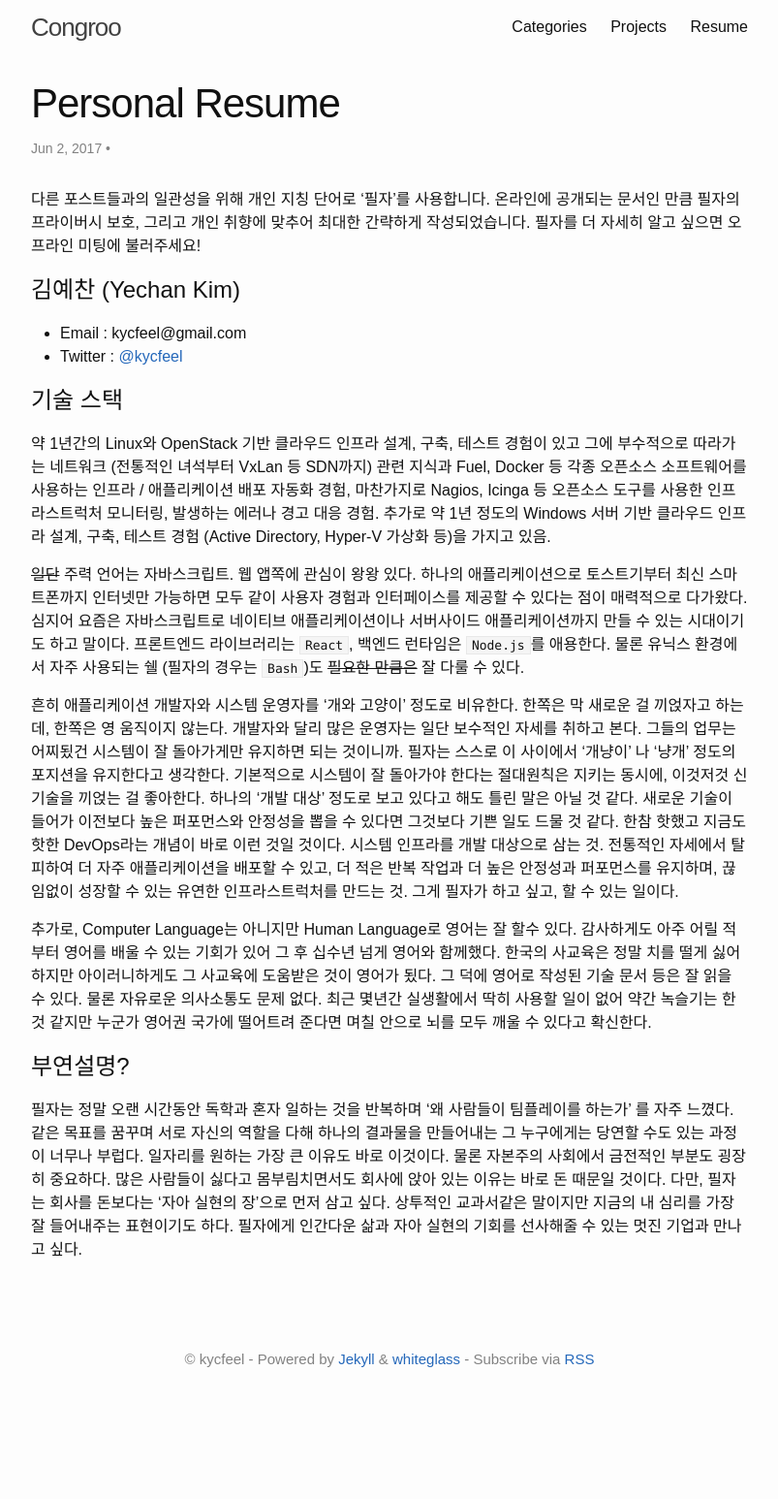
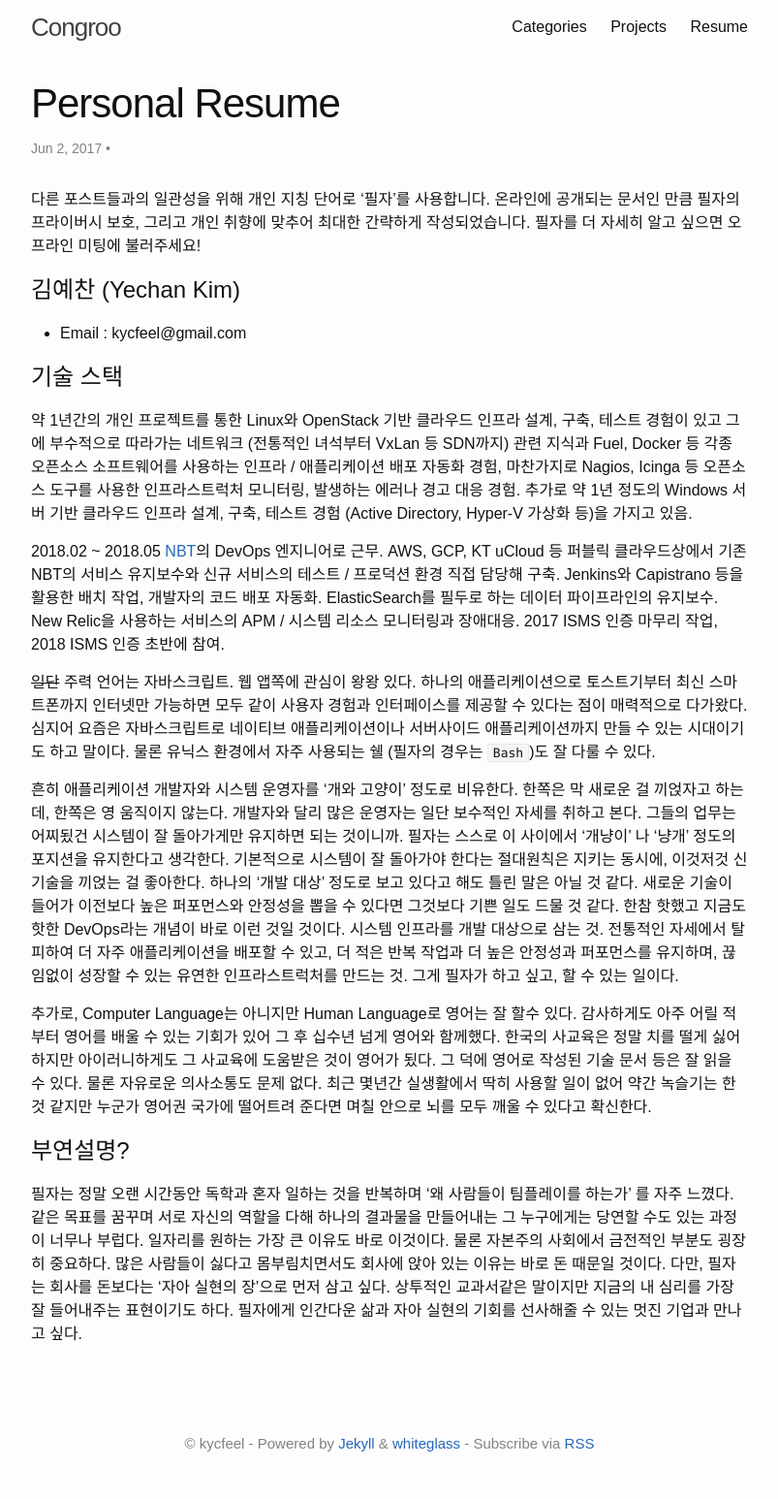
Before and after one commit to kycfeel/kycfeel.github.io, a Jekyll site: the page built from resume.md, in a window 1280 px wide. Shown: the whole page at 97% size, without its empty margins (238-1041 px from the left). Built offline with Jekyll 4.4.1, drawn with Linux system fonts in a browser that asks for light colours; comment, search, counter and statistics services are not loaded; before the commit the page ends 1459 px from its top, so only the background shows below that.

Commit message:
resume 최신 정보로 갱신.

```diff
--- a/resume.md
+++ b/resume.md
@@ -11,14 +11,15 @@ categories: Resume
 ========================
 
 - Email : kycfeel@gmail.com
-- Twitter : [@kycfeel](https://twitter.com/kycfeel)
 
 기술 스택
 ========================
 
-약 1년간의 Linux와 OpenStack 기반 클라우드 인프라 설계, 구축, 테스트 경험이 있고 그에 부수적으로 따라가는 네트워크 (전통적인 녀석부터 VxLan 등 SDN까지) 관련 지식과 Fuel, Docker 등 각종 오픈소스 소프트웨어를 사용하는 인프라 / 애플리케이션 배포 자동화 경험, 마찬가지로 Nagios, Icinga 등 오픈소스 도구를 사용한 인프라스트럭처 모니터링, 발생하는 에러나 경고 대응 경험. 추가로 약 1년 정도의 Windows 서버 기반 클라우드 인프라 설계, 구축, 테스트 경험 (Active Directory, Hyper-V 가상화 등)을 가지고 있음.
+약 1년간의 개인 프로젝트를 통한 Linux와 OpenStack 기반 클라우드 인프라 설계, 구축, 테스트 경험이 있고 그에 부수적으로 따라가는 네트워크 (전통적인 녀석부터 VxLan 등 SDN까지) 관련 지식과 Fuel, Docker 등 각종 오픈소스 소프트웨어를 사용하는 인프라 / 애플리케이션 배포 자동화 경험, 마찬가지로 Nagios, Icinga 등 오픈소스 도구를 사용한 인프라스트럭처 모니터링, 발생하는 에러나 경고 대응 경험. 추가로 약 1년 정도의 Windows 서버 기반 클라우드 인프라 설계, 구축, 테스트 경험 (Active Directory, Hyper-V 가상화 등)을 가지고 있음.
 
-~~일단~~ 주력 언어는 자바스크립트. 웹 앱쪽에 관심이 왕왕 있다. 하나의 애플리케이션으로 토스트기부터 최신 스마트폰까지 인터넷만 가능하면 모두 같이 사용자 경험과 인터페이스를 제공할 수 있다는 점이 매력적으로 다가왔다. 심지어 요즘은 자바스크립트로 네이티브 애플리케이션이나 서버사이드 애플리케이션까지 만들 수 있는 시대이기도 하고 말이다. 프론트엔드 라이브러리는 `React`, 백엔드 런타임은 `Node.js`를 애용한다. 물론 유닉스 환경에서 자주 사용되는 쉘 (필자의 경우는 `Bash`)도 ~~필요한 만큼은~~ 잘 다룰 수 있다.
+2018.02 ~ 2018.05 [NBT](nbt.com)의 DevOps 엔지니어로 근무. AWS, GCP, KT uCloud 등 퍼블릭 클라우드상에서 기존 NBT의 서비스 유지보수와 신규 서비스의 테스트 / 프로덕션 환경 직접 담당해 구축. Jenkins와 Capistrano 등을 활용한 배치 작업, 개발자의 코드 배포 자동화. ElasticSearch를 필두로 하는 데이터 파이프라인의 유지보수. New Relic을 사용하는 서비스의 APM / 시스템 리소스 모니터링과 장애대응. 2017 ISMS 인증 마무리 작업, 2018 ISMS 인증 초반에 참여.
+
+~~일단~~ 주력 언어는 자바스크립트. 웹 앱쪽에 관심이 왕왕 있다. 하나의 애플리케이션으로 토스트기부터 최신 스마트폰까지 인터넷만 가능하면 모두 같이 사용자 경험과 인터페이스를 제공할 수 있다는 점이 매력적으로 다가왔다. 심지어 요즘은 자바스크립트로 네이티브 애플리케이션이나 서버사이드 애플리케이션까지 만들 수 있는 시대이기도 하고 말이다. 물론 유닉스 환경에서 자주 사용되는 쉘 (필자의 경우는 `Bash`)도 잘 다룰 수 있다.
 
 흔히 애플리케이션 개발자와 시스템 운영자를 '개와 고양이' 정도로 비유한다. 한쪽은 막 새로운 걸 끼얹자고 하는데, 한쪽은 영 움직이지 않는다. 개발자와 달리 많은 운영자는 일단 보수적인 자세를 취하고 본다. 그들의 업무는 어찌됬건 시스템이 잘 돌아가게만 유지하면 되는 것이니까. 필자는 스스로 이 사이에서 '개냥이' 나 '냥개' 정도의 포지션을 유지한다고 생각한다. 기본적으로 시스템이 잘 돌아가야 한다는 절대원칙은 지키는 동시에, 이것저것 신기술을 끼얹는 걸 좋아한다. 하나의 '개발 대상' 정도로 보고 있다고 해도 틀린 말은 아닐 것 같다. 새로운 기술이 들어가 이전보다 높은 퍼포먼스와 안정성을 뽑을 수 있다면 그것보다 기쁜 일도 드물 것 같다. 한참 핫했고 지금도 핫한 DevOps라는 개념이 바로 이런 것일 것이다. 시스템 인프라를 개발 대상으로 삼는 것. 전통적인 자세에서 탈피하여 더 자주 애플리케이션을 배포할 수 있고, 더 적은 반복 작업과 더 높은 안정성과 퍼포먼스를 유지하며, 끊임없이 성장할 수 있는 유연한 인프라스트럭처를 만드는 것. 그게 필자가 하고 싶고, 할 수 있는 일이다.
 
```
Also changed, not shown: categories.md (+2 -0 lines), _images/home-main.jpg (deleted).
